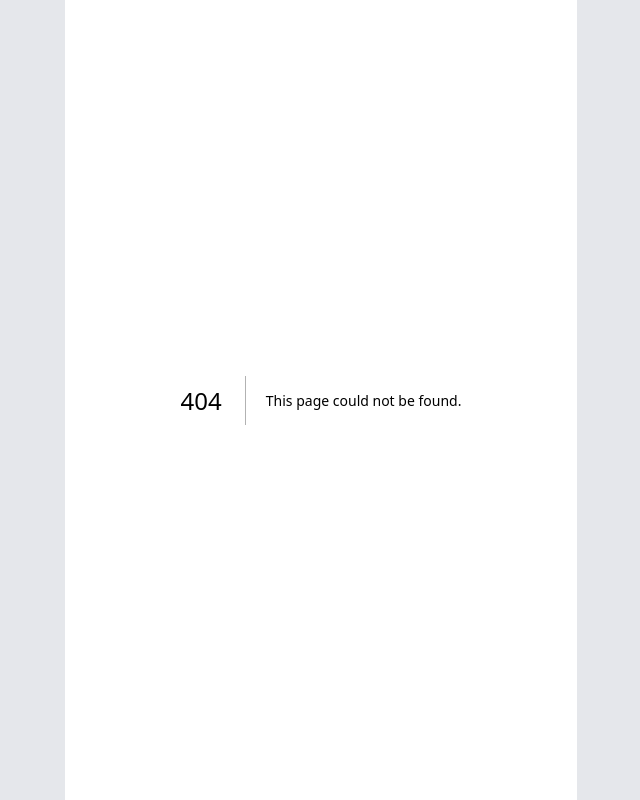
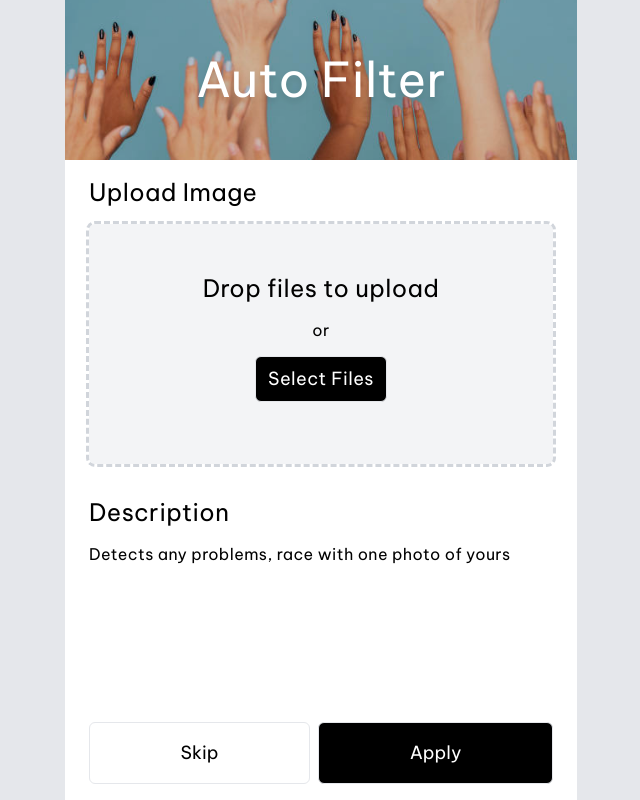
Before and after one commit to PriyanshuSharma23/smart-skin-care-next, a Next.js app: page /auto-filters in a window 1280 px wide. Before the commit this address had no page. Shown: the whole page, without its empty margins (319-959 px from the left). Built offline with nearby package versions, Linux system fonts and the light colour scheme.

Commit message:
second commit

```diff
--- /dev/null
+++ b/pages/auto-filters.jsx
@@ -0,0 +1,89 @@
+import { Be_Vietnam_Pro } from "next/font/google";
+import Image from "next/image";
+import { useState } from "react";
+import skinTones from "../public/assets/skinTones.jpg";
+
+const vietnam = Be_Vietnam_Pro({
+  weight: "400",
+  subsets: ["latin"],
+});
+
+const beVietnamProReg = Be_Vietnam_Pro({
+  weight: "300",
+  subsets: ["latin"],
+});
+
+export default function Page() {
+  const [isShown, setIsShown] = useState(false);
+  const handleClick = (event) => {
+    setIsShown((current) => !current);
+  };
+
+  return (
+    <div className="relative flex h-full flex-col">
+      <div className="flex-col items-start leading-tight tracking-wide">
+        <div
+          className={`${vietnam.className} relative top-0 left-0 flex h-40 w-full items-center justify-center p-4 bg-black`}
+        >
+          <Image
+            src={skinTones}
+            fill="cover"
+            style={{
+              objectFit: "cover",
+              opacity: 0.8,
+            }}
+            alt="skinTones"
+          />
+          <h1 className="absolute z-10 text-5xl text-white drop-shadow-lg">
+            Auto Filter
+          </h1>
+        </div>
+        <div className="relative flex-col justify-start py-4 px-6">
+          <h2 className="mb-4 text-2xl">Upload Image</h2>
+          <div className="h-60 w-full rounded-md bg-gray-100 p-12 text-center outline-dashed outline-gray-300">
+            <p className="mb-4 text-2xl">Drop files to upload</p>
+            <p className="text-1xl mb-4">or</p>
+            <button
+              className="opacity-btn flex-grow rounded-md border bg-black px-3 py-2 text-lg text-white"
+              onClick={handleClick}
+            >
+              Select Files
+            </button>
+            {isShown && (
+              <div className="absolute top-64 right-24 z-20 h-80 w-80 flex-col items-center justify-center rounded-lg bg-white p-8 text-center shadow-2xl">
+                <p className="mb-4 text-lg">Choose files for upload</p>
+                <button className="mb-6 flex h-1/3 w-full items-center justify-center gap-4 rounded-lg bg-gray-200 text-lg outline-dashed outline-gray-300">
+                  <svg viewBox="0 0 512 512" width="40px">
+                    <path d="M220.6 121.2L271.1 96 448 96v96H333.2c-21.9-15.1-48.5-24-77.2-24s-55.2 8.9-77.2 24H64V128H192c9.9 0 19.7-2.3 28.6-6.8zM0 128V416c0 35.3 28.7 64 64 64H448c35.3 0 64-28.7 64-64V96c0-35.3-28.7-64-64-64H271.1c-9.9 0-19.7 2.3-28.6 6.8L192 64H160V48c0-8.8-7.2-16-16-16H80c-8.8 0-16 7.2-16 16l0 16C28.7 64 0 92.7 0 128zM168 304a88 88 0 1 1 176 0 88 88 0 1 1 -176 0z" />
+                  </svg>
+                  <p>Camera</p>
+                </button>
+                <button className="flex h-1/3 w-full items-center justify-center gap-4 rounded-lg bg-gray-200 text-lg outline-dashed outline-gray-300">
+                  <svg viewBox="0 0 512 512" width="40px">
+                    <path d="M448 480H64c-35.3 0-64-28.7-64-64V192H512V416c0 35.3-28.7 64-64 64zm64-320H0V96C0 60.7 28.7 32 64 32H192c20.1 0 39.1 9.5 51.2 25.6l19.2 25.6c6 8.1 15.5 12.8 25.6 12.8H448c35.3 0 64 28.7 64 64z" />
+                  </svg>
+                  <p>Storage</p>
+                </button>
+              </div>
+            )}
+          </div>
+        </div>
+        <div className="relative flex-col justify-start py-4 px-6">
+          <h2 className="mb-4 text-2xl">Description</h2>
+          <p className="text-1xl">
+            Detects any problems, race with one photo of yours
+          </p>
+        </div>
+      </div>
+
+      <div className="absolute bottom-4 mt-8 flex w-full gap-2 px-6">
+        <button className="opacity-btn flex-grow rounded-md border px-4 py-4 text-lg">
+          Skip
+        </button>
+        <button className="opacity-btn flex-grow rounded-md border bg-black px-4 py-4 text-lg text-white">
+          Apply
+        </button>
+      </div>
+    </div>
+  );
+}
```
Also changed, not shown: public/assets/skinTones.jpg (added).
